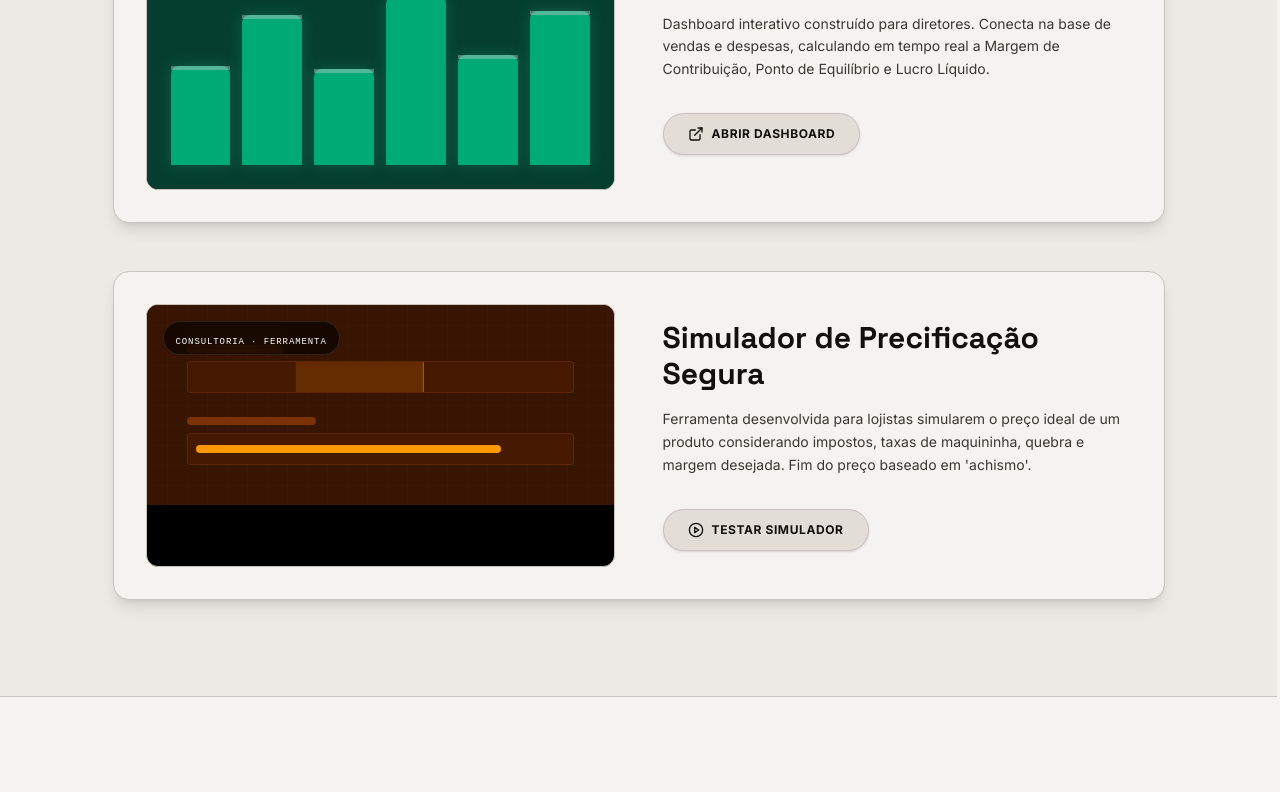
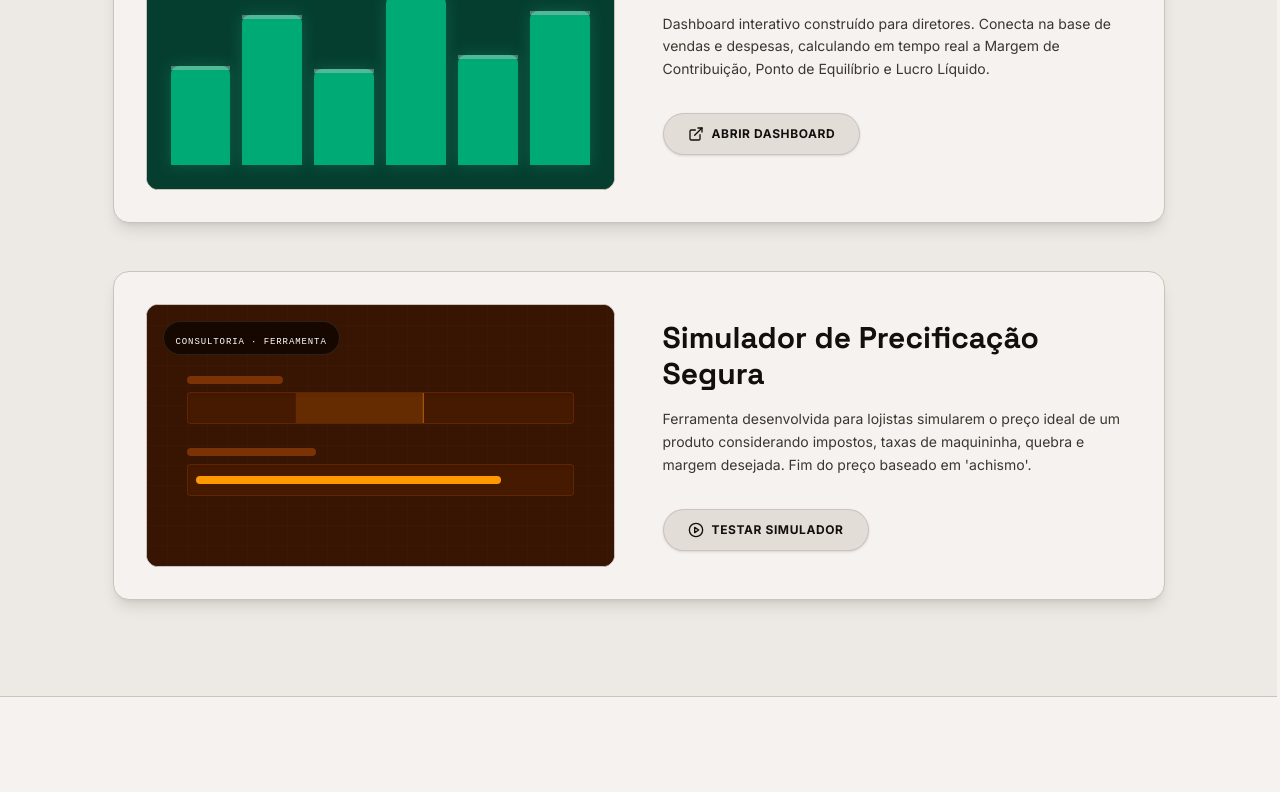
Before and after one commit to paloma-amaral/portifolio, a Next.js app: page / in a window 1280 px wide. Shown: the part 6854-7646 px from the top of the page. Built offline with nearby package versions, Linux system fonts and the light colour scheme.

Commit message:
Fix: corrigir conflito de CSS (absolute/relative) no card do simulador

```diff
--- a/src/components/sections/ShowcaseSection.tsx
+++ b/src/components/sections/ShowcaseSection.tsx
@@ -136,7 +136,7 @@ export function ShowcaseSection() {
 
                 {/* 3. Animação de Simulador */}
                 {proj.animationType === "sim" && (
-                  <div className="absolute inset-0 bg-[#451a03] flex flex-col justify-center gap-6 p-6 md:p-10 relative overflow-hidden">
+                  <div className="absolute inset-0 bg-[#451a03] flex flex-col justify-center gap-6 p-6 md:p-10 overflow-hidden">
                     {/* Linhas de grade sutis ao fundo */}
                     <div className="absolute inset-0 bg-[linear-gradient(rgba(255,255,255,0.02)_1px,transparent_1px),linear-gradient(90deg,rgba(255,255,255,0.02)_1px,transparent_1px)] bg-[size:20px_20px]" />
 
```
